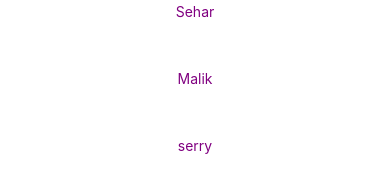
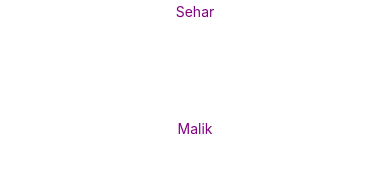
Before and after one commit to Sehar03/OurFypProject, a React Native app: screen / in a window 390 px wide. Shown: the part 414-606 px from the top of the page. Built offline with nearby package versions, Linux system fonts and the light colour scheme.

Commit message:
first day 2nd
first day 2nd merge

```diff
--- a/App.tsx
+++ b/App.tsx
@@ -5,8 +5,7 @@ const App = () => {
   return(<SafeAreaView>
   <Text style={{alignSelf:"center",color:"red",marginTop:300}}> Hello World</Text>
   <Text style={{alignSelf:"center",color:"purple",marginTop:100}}>Sehar</Text>
-  <Text style={{alignSelf:"center",color:"purple",marginTop:50}}>Malik</Text>
-  <Text style={{alignSelf:"center",color:"purple",marginTop:50}}>serry</Text>
+  <Text style={{alignSelf:"center",color:"purple",marginTop:100}}>Malik</Text>
 
   </SafeAreaView>
   )
```
Also changed, not shown: src/assets/colors/AppColors.js (added), src/screens/Auth/Login.js (added), src/screens/Auth/Signup.js (added).
